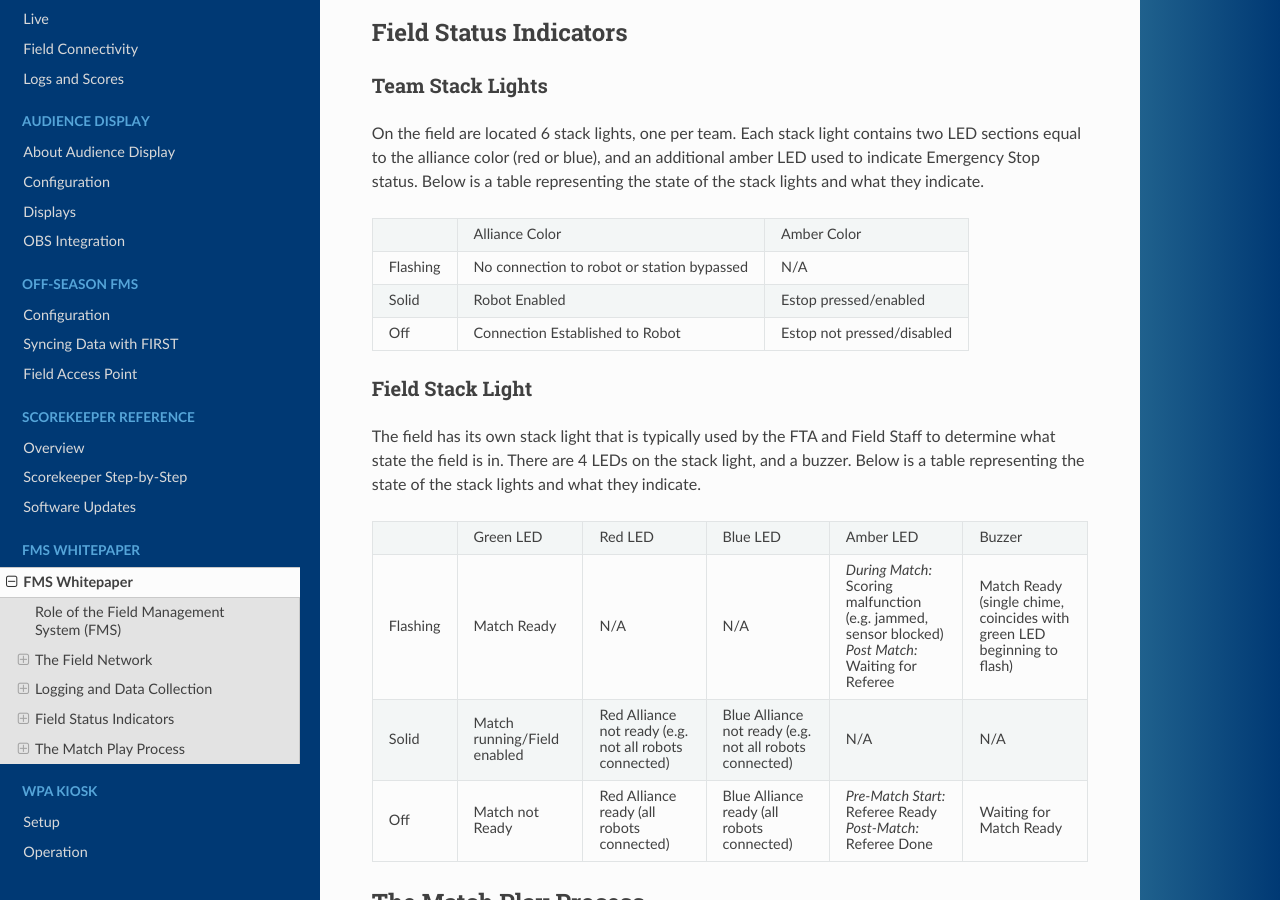
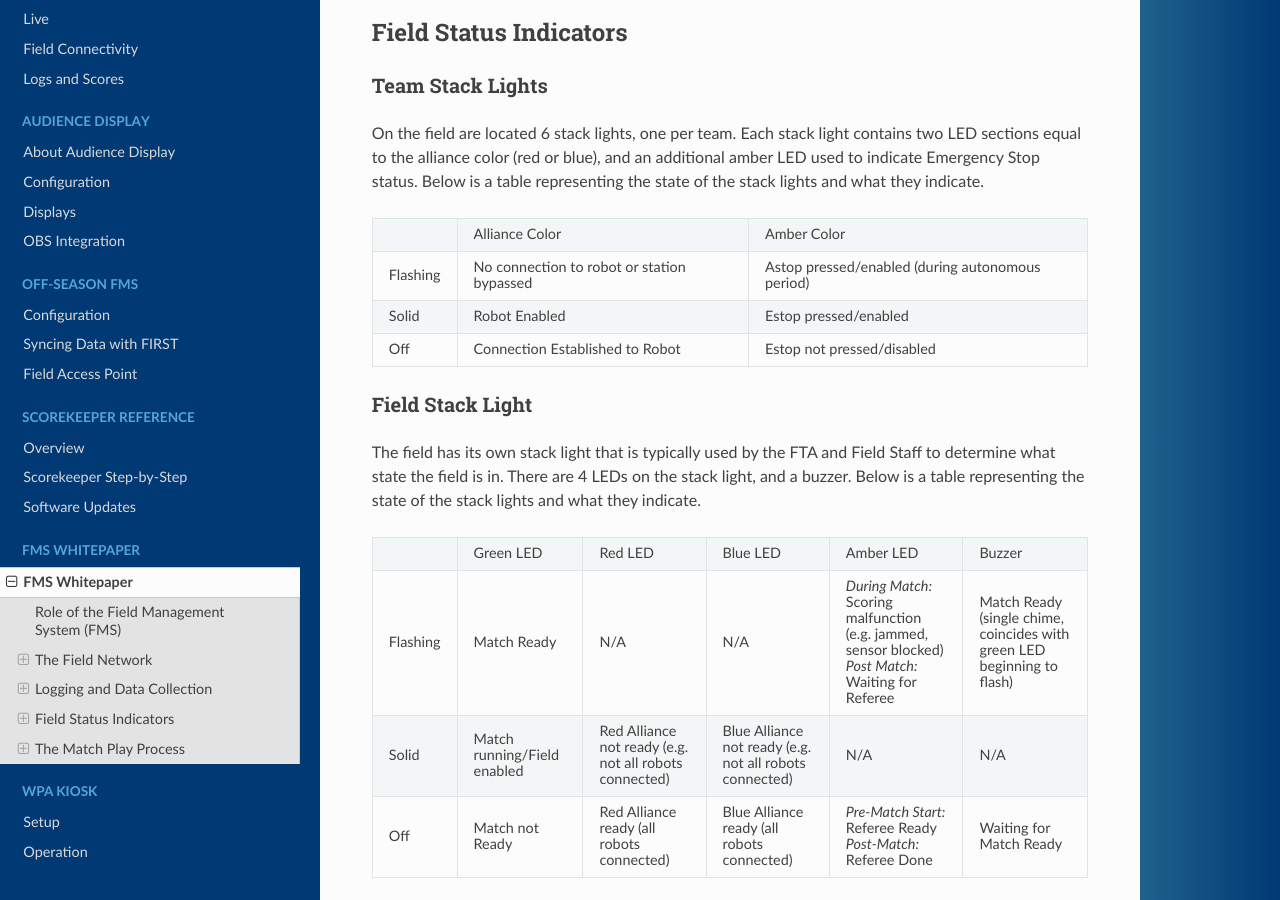
Before and after one commit to FIRSTRobotics/fms-manual, a Sphinx documentation site: the page built from source/fms-whitepaper/fms-whitepaper.rst, in a window 1280 px wide and 900 px high, scrolled down 8196 px. Built offline with Sphinx 7.4.7 and the Read the Docs theme 2.0.0, drawn with Linux system fonts in a browser that asks for light colours.

Commit message:
Include astop stack light behavior in fms whitepaper (#59)

```diff
--- a/source/fms-whitepaper/fms-whitepaper.rst
+++ b/source/fms-whitepaper/fms-whitepaper.rst
@@ -207,15 +207,15 @@ Team Stack Lights
 
 On the field are located 6 stack lights, one per team. Each stack light contains two LED sections equal to the alliance color (red or blue), and an additional amber LED used to indicate Emergency Stop status. Below is a table representing the state of the stack lights and what they indicate.
 
-+----------+--------------------------------------------+----------------------------+
-|          | Alliance Color                             | Amber Color                |
-+----------+--------------------------------------------+----------------------------+
-| Flashing | No connection to robot or station bypassed | N/A                        |
-+----------+--------------------------------------------+----------------------------+
-| Solid    | Robot Enabled                              | Estop pressed/enabled      |
-+----------+--------------------------------------------+----------------------------+
-| Off      | Connection Established to Robot            | Estop not pressed/disabled |
-+----------+--------------------------------------------+----------------------------+
++----------+--------------------------------------------+--------------------------------------------------+
+|          | Alliance Color                             | Amber Color                                      |
++----------+--------------------------------------------+--------------------------------------------------+
+| Flashing | No connection to robot or station bypassed | Astop pressed/enabled (during autonomous period) |
++----------+--------------------------------------------+--------------------------------------------------+
+| Solid    | Robot Enabled                              | Estop pressed/enabled                            |
++----------+--------------------------------------------+--------------------------------------------------+
+| Off      | Connection Established to Robot            | Estop not pressed/disabled                       |
++----------+--------------------------------------------+--------------------------------------------------+
 
 Field Stack Light
 ^^^^^^^^^^^^^^^^^
```
